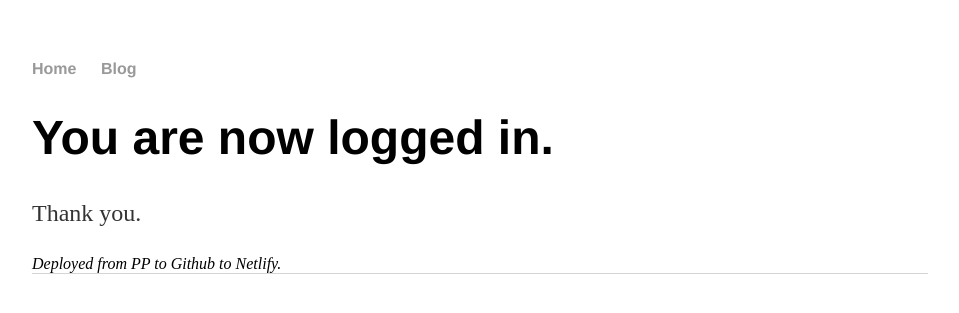
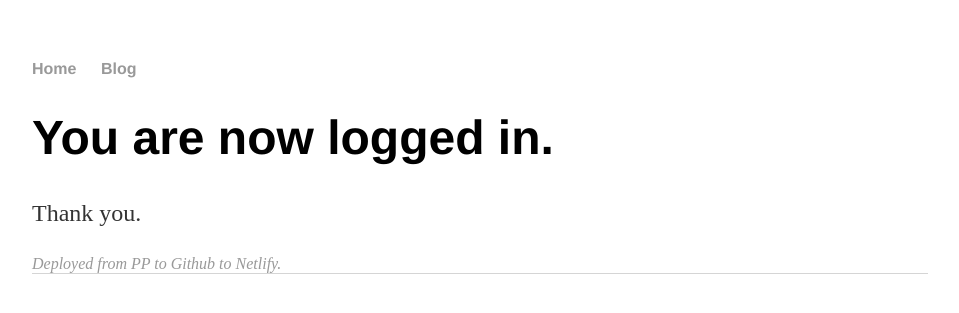
Before and after one commit to portablepage/portablepage.github.io, a Jekyll site: the page built from index.html, in a window 1280 px wide. Shown: the top 313 px of the page, without its empty margins (160-1119 px from the left). Built offline with Jekyll 4.4.1, drawn with Linux system fonts in a browser that asks for light colours.

Commit message:
Commit test from PP server.

```diff
--- a/css/main.css
+++ b/css/main.css
@@ -41,3 +41,7 @@ ul.posts {
 ul.posts li {
     list-style: none;
 }
+
+em{
+	color: #999;
+}
```
